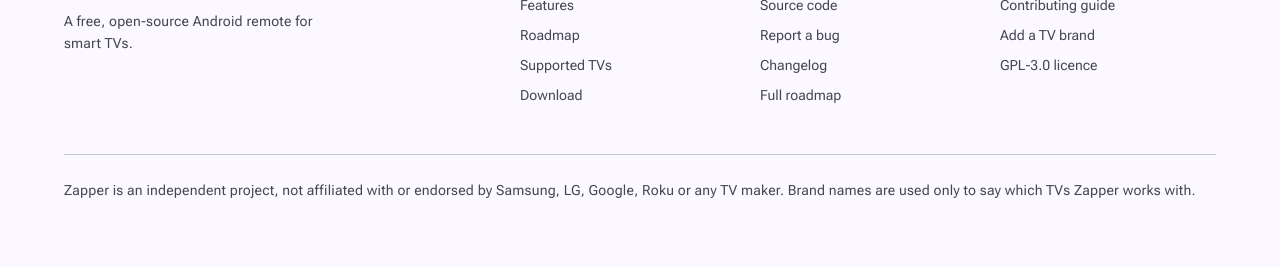
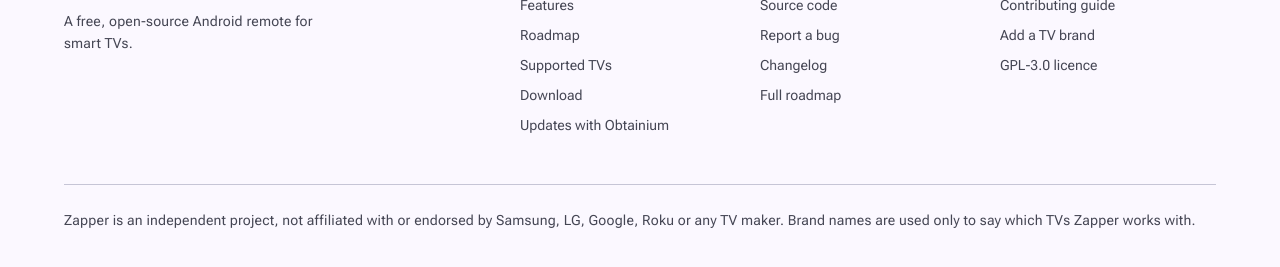
Before and after one commit to ThroughTheWind/zapper, a plain HTML site: page site/index.html in a window 1280 px wide. Shown: the part 6916-7183 px from the top of the page. Drawn offline with Linux system fonts and the light colour scheme; no server answers.

Commit message:
chore(release): prepare for F-Droid and app stores (WI-023)
- Store listing in fastlane/metadata/android/en-US (title, descriptions, icon, 1.0.0 changelog).
- The release workflow also builds and signs an App Bundle for Google Play, attached to the run.
- New reproducible.yml: builds the unsigned release APK with Temurin and with Debian's OpenJDK
  and fails if they differ; run with a tag, it compares against the published APK.
- README and landing page mention Obtainium; docs/releasing.md covers the AAB, metadata and
  reproducibility check.

Co-Authored-By: Claude Opus 5.5 <noreply@anthropic.com>
Claude-Session: https://claude.ai/code/session_01A1kv5YX6fmFn2kEasXgmYY

```diff
--- a/site/index.html
+++ b/site/index.html
@@ -132,7 +132,7 @@
 <footer class="footer"><div class="container">
   <div class="cols">
     <div><a class="wordmark" href="#top"><span class="mark"><svg class="ms" aria-hidden="true"><use href="icons.svg#settings_remote"/></svg></span>Zapper</a><p class="small" style="margin-top:12px;max-width:34ch">A free, open-source Android remote for smart TVs.</p></div>
-    <div><h2 class="h4">App</h2><ul><li><a href="#features">Features</a></li><li><a href="#roadmap">Roadmap</a></li><li><a href="#tvs">Supported TVs</a></li><li><a href="https://github.com/ThroughTheWind/zapper/releases/latest">Download</a></li></ul></div>
+    <div><h2 class="h4">App</h2><ul><li><a href="#features">Features</a></li><li><a href="#roadmap">Roadmap</a></li><li><a href="#tvs">Supported TVs</a></li><li><a href="https://github.com/ThroughTheWind/zapper/releases/latest">Download</a></li><li><a href="https://github.com/ImranR98/Obtainium" title="Add github.com/ThroughTheWind/zapper in Obtainium to get updates automatically">Updates with Obtainium</a></li></ul></div>
     <div><h2 class="h4">Project</h2><ul><li><a href="https://github.com/ThroughTheWind/zapper">Source code</a></li><li><a href="https://github.com/ThroughTheWind/zapper/issues/new?template=bug_report.md">Report a bug</a></li><li><a href="https://github.com/ThroughTheWind/zapper/blob/main/CHANGELOG.md">Changelog</a></li><li><a href="https://github.com/ThroughTheWind/zapper/blob/main/docs/ROADMAP.md">Full roadmap</a></li></ul></div>
     <div><h2 class="h4">Contribute</h2><ul><li><a href="https://github.com/ThroughTheWind/zapper/blob/main/CONTRIBUTING.md">Contributing guide</a></li><li><a href="https://github.com/ThroughTheWind/zapper/blob/main/CONTRIBUTING.md#adding-a-tv-brand">Add a TV brand</a></li><li><a href="https://github.com/ThroughTheWind/zapper/blob/main/LICENSE">GPL-3.0 licence</a></li></ul></div>
   </div>
```
Also changed, not shown: fastlane/metadata/android/en-US/changelogs/1000000.txt (added), fastlane/metadata/android/en-US/full_description.txt (added), fastlane/metadata/android/en-US/images/icon.png (added), fastlane/metadata/android/en-US/short_description.txt (added), fastlane/metadata/android/en-US/title.txt (added), 7 other files.
